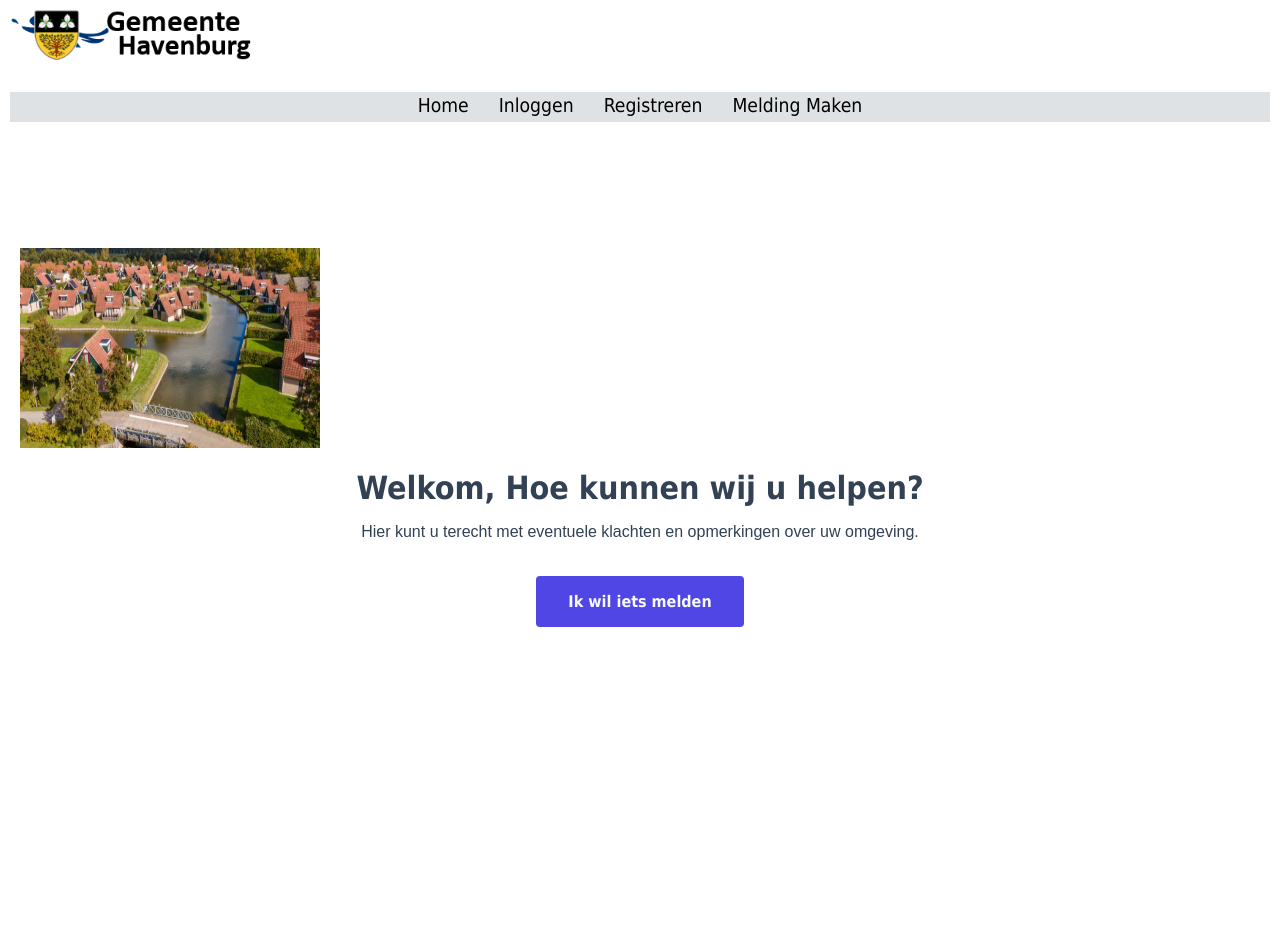
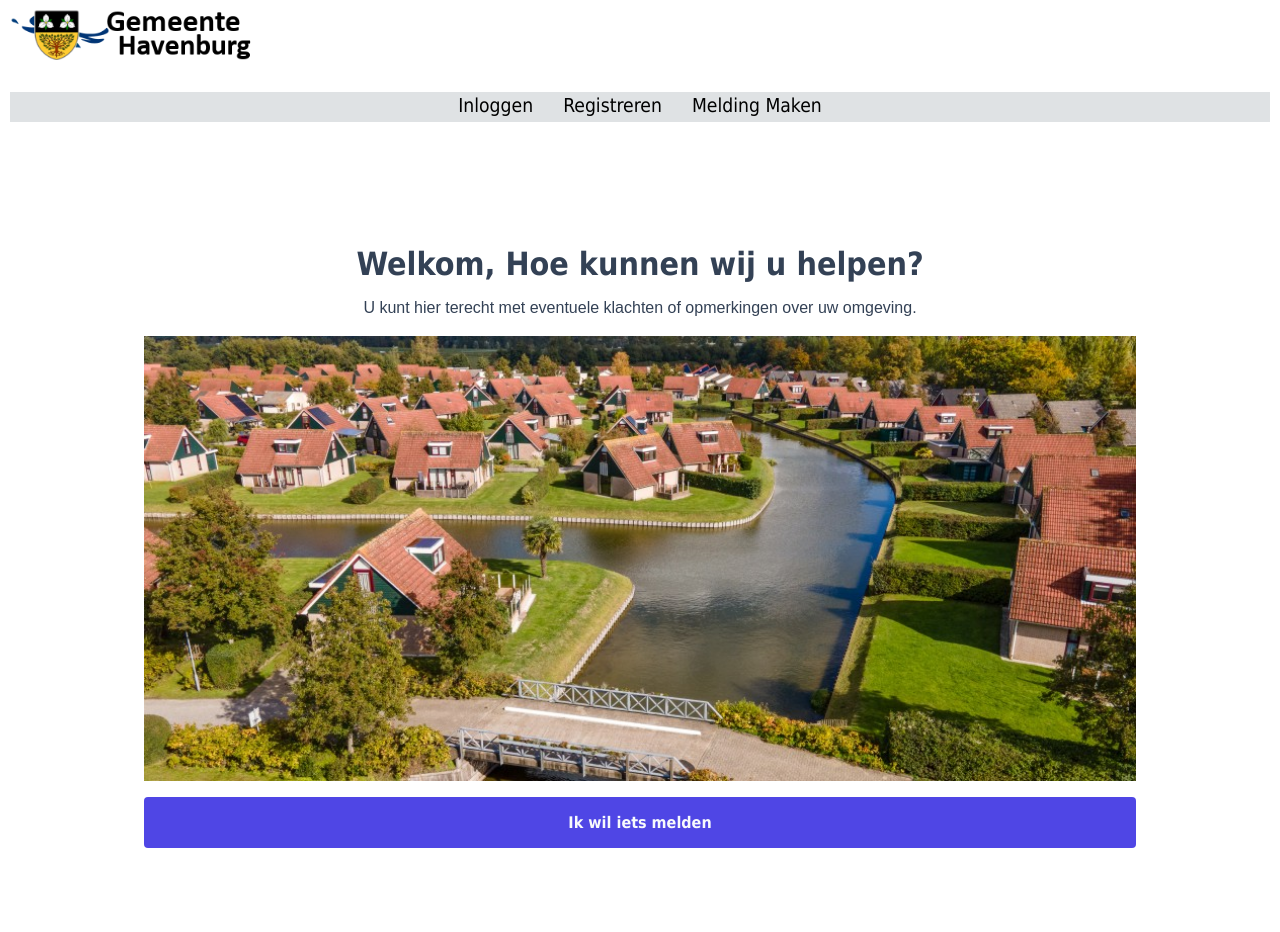
Before and after one commit to Allen16081992/MunicipalC, a PHP site: page / in a window 1280 px wide. Before the commit the page ends 627 px from the top, so only its background shows below. Run offline with PHP 8.4, Linux system fonts and the light colour scheme; some libraries are stand-ins or nearby versions.

Commit message:
css, documentatie

```diff
--- a/config/include/session_manager.inc.php
+++ b/config/include/session_manager.inc.php
@@ -19,9 +19,9 @@
     function buildHeader() {
         if (!isset($_SESSION['gebruiker_id'])) {
             //$_SESSION['error'] = '401: Ongeautoriseerd Toegang. Log eerst in.';
+            //<li><a href="#" data-section="home">Home</a></li>
             echo '
                 <ul>
-                    <li><a href="#" data-section="home">Home</a></li>
                     <li><a href="#" data-section="login">Inloggen</a></li>
                     <li><a href="#" data-section="signup">Registreren</a></li>
                     <li><a href="#" data-section="complaints">Melding Maken</a></li>
@@ -44,9 +44,11 @@
         if (!isset($_SESSION['gebruiker_id'])) {
             echo '
                 <section id="home">
-                    <img src="img/zeeland.jpg" alt="" width="300px" height="200px">
                     <h2>Welkom, Hoe kunnen wij u helpen?</h2>
-                    <p>Hier kunt u terecht met eventuele klachten en opmerkingen over uw omgeving.</p>
+                    <p>U kunt hier terecht met eventuele klachten of opmerkingen over uw omgeving.</p>
+                    <div class="image">
+                        <img src="img/zeeland.jpg" alt="" width="200">
+                    </div>
                     <button data-section="complaints">Ik wil iets melden</button>
                 </section>
 
@@ -79,10 +81,10 @@
                 </section>
 
                 <section id="complaints" class="hidden">
-                    <h2>Melding Maken</h2>
+                    <h2>Een melding maken</h2>
                     <!-- Complaints form goes here -->
                     <form action="config/complaint.conf.php" method="post">
-                        <label for="name">Volledige Naam</label>
+                        <label for="name">Naam Volledig</label>
                         <input type="text" name="name">
                         <label for="email">Email</label>
                         <input type="text" name="email">
--- a/css/styles.css
+++ b/css/styles.css
@@ -143,13 +143,18 @@ td:hover { cursor: default; }
 }
 
 /* Loubna Faress */
-#home {
-  position: relative;
-  /* Set a height for #home to accommodate the background image */
-  height: 300px; /* Adjust as needed */
+.image {
+  display: flex;
+  align-items: center;
+  justify-content:center;
 }
-
+.image > img {
+  width: 80%;
+  height:auto;
+}
+#home > button {
+  width: 80%;
+}
 h2 {
-  margin-top: 1.5rem; /* To create space between background image and h2 */
-  /* Other styles for h2 */
+  margin-top: 1.5rem;
 }
```
Also changed, not shown: 2 other files.
